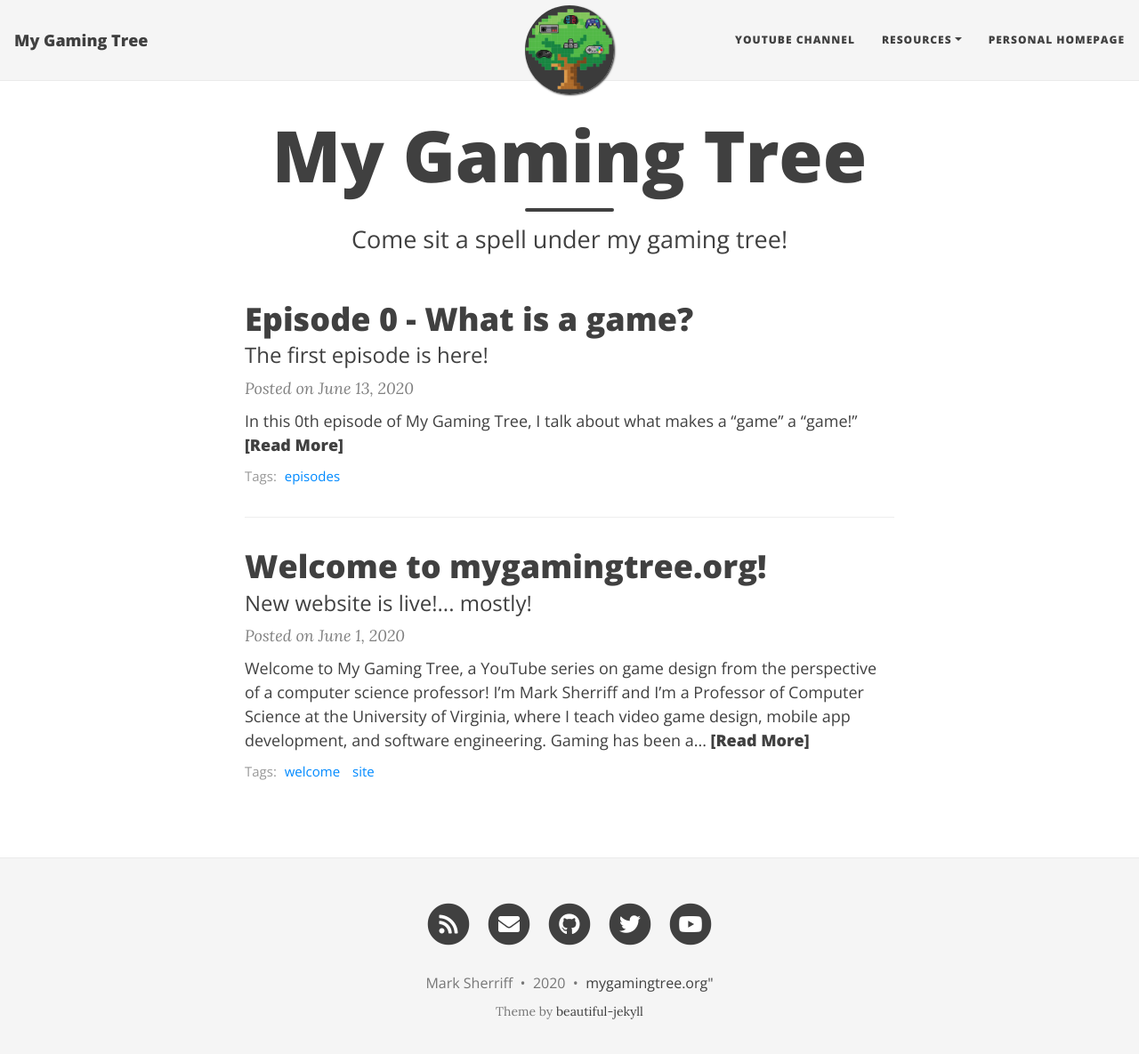
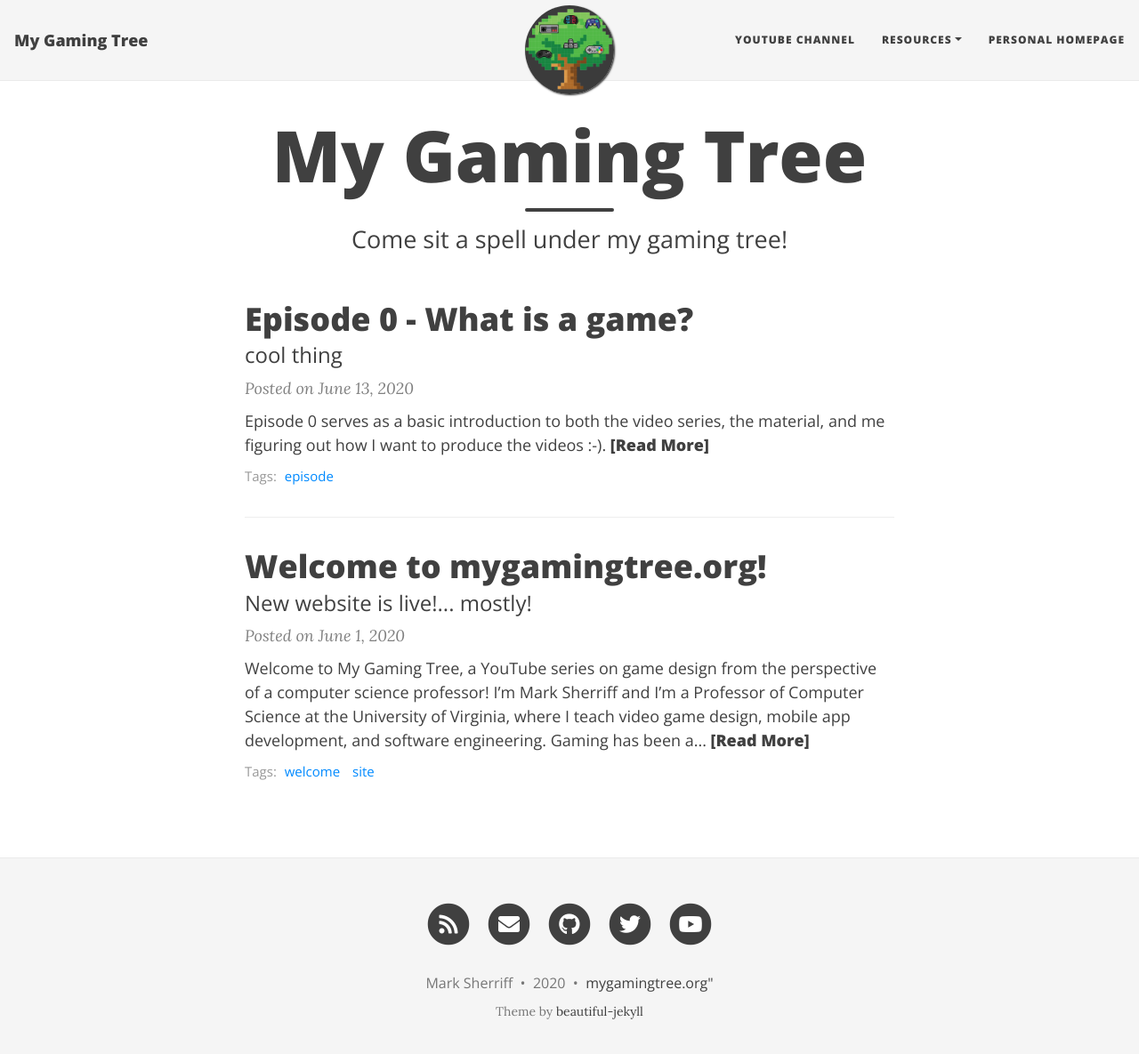
Before and after one commit to marksherriff/mygamingtree.org, a Jekyll site: the page built from index.html, in a window 1280 px wide and 1198 px high. Shown: the top 1185 px of the window at 89% size. Built offline with Jekyll 4.4.1, drawn with Linux system fonts in a browser that asks for light colours; nearby versions of some CDN libraries; the list of posts is cut into pages by our own code; some of the changed lines change nothing that is shown.

Commit message:
episode 0

```diff
--- a/_posts/2020-06-13-episode0-what-is-a-game.md
+++ b/_posts/2020-06-13-episode0-what-is-a-game.md
@@ -1,10 +1,23 @@
 ---
 layout: post
 title: Episode 0 - What is a game?
-subtitle: The first episode is here!
-tags: [episodes]
+subtitle: cool thing
+tags: [episode]
 ---
 
-In this 0th episode of My Gaming Tree, I talk about what makes a "game" a "game!"
+Episode 0 serves as a basic introduction to both the video series, the material, and me figuring out how I want to produce the videos :-).
+
+The discussion here is around what actually makes a game "a game."  There are several different definitions, but the one I like the most is:
+
+> "A game is the voluntary attempt at overcoming unnecessary obstacles." - Bernard Suits
+
+What a wonderful way of thinking about a game!  Games require that people agree to "play in this space" (to coin a phrase from one of my favorite podcasts - My Brother, My Brother, and Me) - to work within the limitations stipulated by a game in order to accomplish an objective.  That's what makes games (and certain kinds of "work" ... we'll get to that later) interesting.  When you have a limited toolset, what are you able to do?
+
+Which brings us to the four main ingredients of a game:
+
+* Goals (what are you working toward, both short and long-term)
+* Rules (how will the game limit your choices and actions)
+* Feedback (how do you know you are moving toward the goals)
+* Voluntary Participation (you agree to "play in this space")
 
 <iframe width="560" height="315" src="https://www.youtube.com/embed/XdomEWWaOrw" frameborder="0" allow="accelerometer; autoplay; encrypted-media; gyroscope; picture-in-picture" allowfullscreen></iframe>
```
